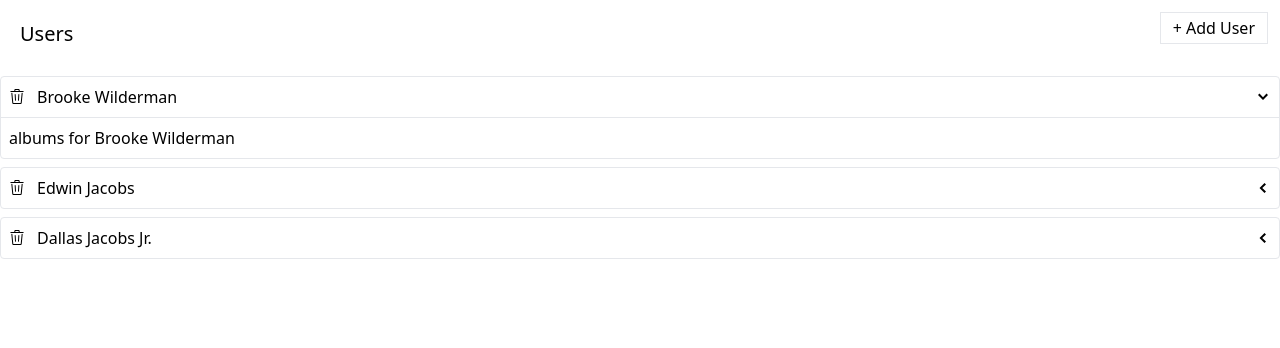
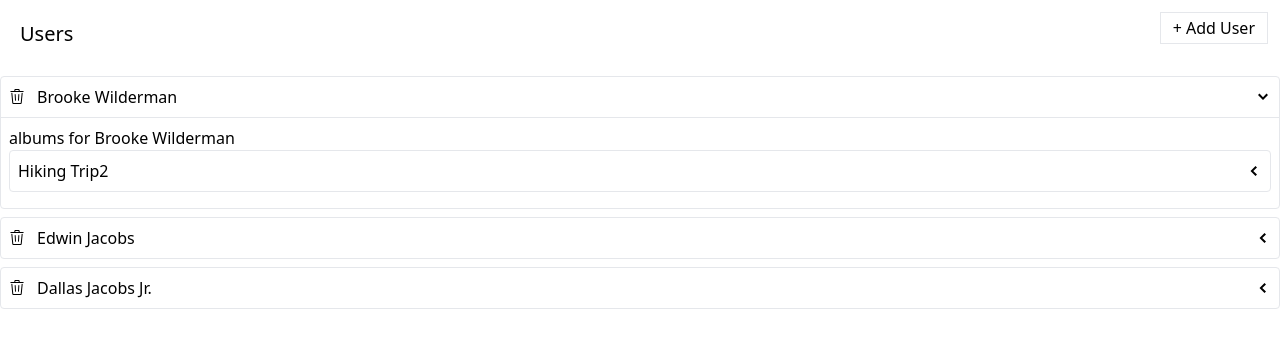
Before and after one commit to bishalkunwar/HandsOnReact, a React (Create React App) app in the folder photoappalbum/: page / in a window 1280 px wide. Both pictures are taken after a click on the element 1263 px from the left and 97 px from the top of the page. Shown: the top 348 px of the page. Built offline with nearby package versions, Linux system fonts and the light colour scheme; data requests are answered from the project's data file.

Commit message:
rendering the album lists

```diff
--- a/photoappalbum/src/components/AlbumLists.js
+++ b/photoappalbum/src/components/AlbumLists.js
@@ -1,13 +1,37 @@
 import { useFetchAlbumsQuery } from "../store";
+import Skeleton from "./Skeleton";
+import ExpandablePanel from "./ExpandablePanel";
+import Button from "./Button";
 
 export default function AlbumList({user}){
 
-    const {data, error, loading} = useFetchAlbumsQuery(user);
-    console.log(data, error, loading);
+    const {data, error, isLoading} = useFetchAlbumsQuery(user);
+    // console.log(data, error, loading);
+
+    let content;
+
+    if(isLoading){
+        content=<Skeleton times={3}/>
+    }else if(error){
+        content=<div>Error Loading Albums</div>
+    }else{
+        content = data.map(album=>{
+            const header = <div>{album.title}</div>;
+
+            return <ExpandablePanel key={album.id} header={header}>
+                Lists of photos in the album
+            </ExpandablePanel>
+        })
+    }
 
     return(
         <div>
-            albums for {user.name}
+            <div>
+             albums for {user.name}
+            </div>
+            <div>
+                {content}
+            </div>
         </div>
     );
 };
```
